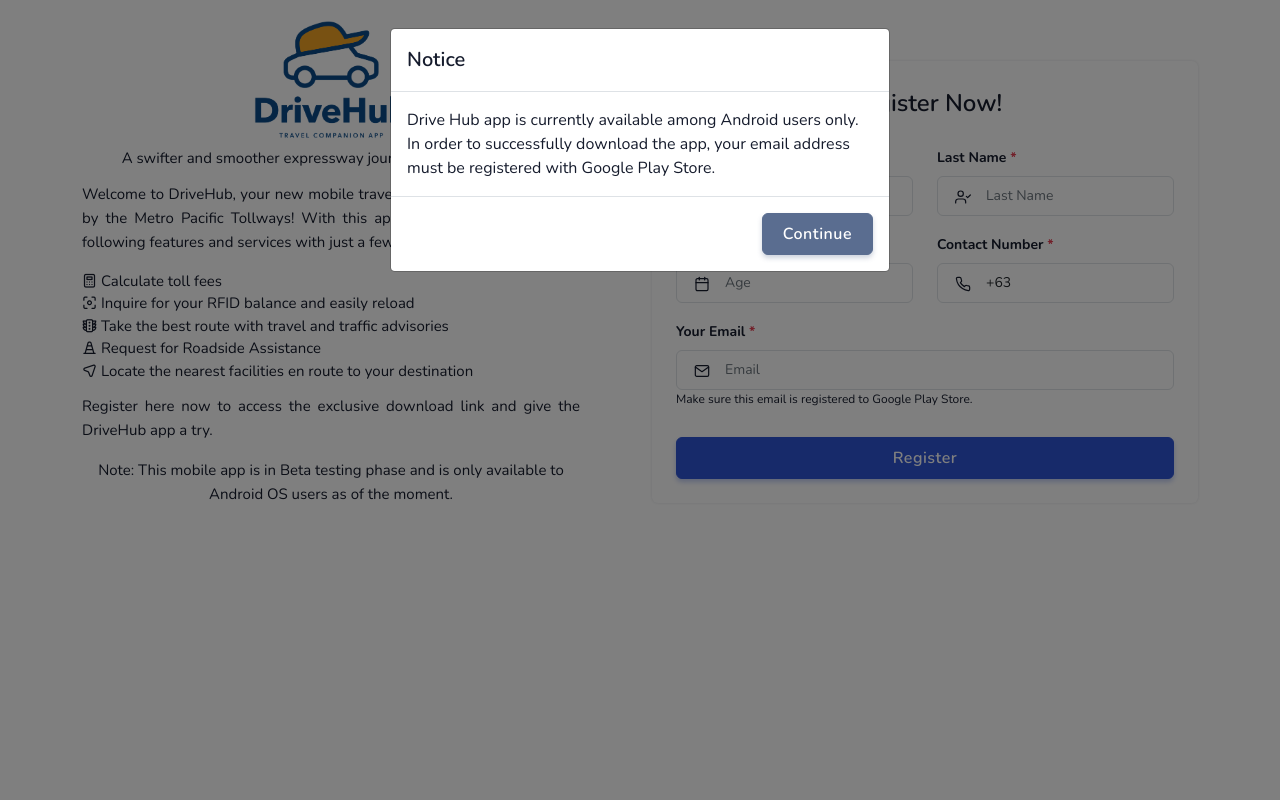
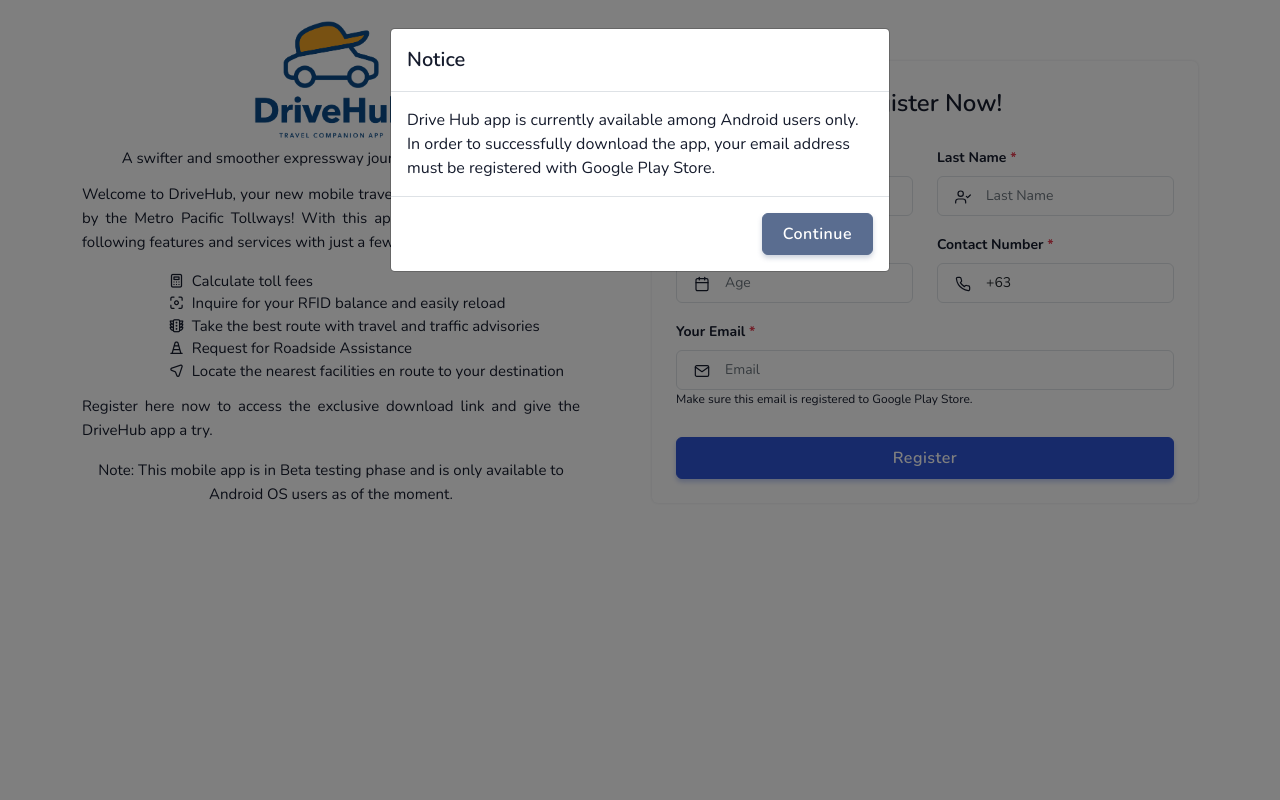
Before and after one commit to JMIRADOR27/Registration, a PHP site: page / in a window 1280 px wide. Run offline with PHP 8.4, Linux system fonts and the light colour scheme; data that the repository does not hold is empty; some libraries are stand-ins or nearby versions.

Commit message:
to cpanel

```diff
--- a/index.php
+++ b/index.php
@@ -54,12 +54,17 @@ if (mysqli_num_rows($stmt) >= 5000) {
                         <p align="justify">
                             Welcome to DriveHub, your new mobile travel companion brought to you by the Metro Pacific Tollways! With this app, you’ll be able to do the following features and services with just a few clicks:
                         </p>
+                        <div class="row">
+                       <div class="col-lg-2 col-md-2"></div>
+                        <div class="col-lg-10 col-md-10">
                         <div style="margin-bottom: 12px">
-                            <i class="uil uil-calculator"></i> Calculate toll fees<br>
-                            <i class="uil uil-capture"></i> Inquire for your RFID balance and easily reload<br>
-                            <i class="uil uil-traffic-light"></i> Take the best route with travel and traffic advisories<br>
-                            <i class="uil uil-no-entry"></i> Request for Roadside Assistance<br>
-                            <i class="uil uil-location-arrow"></i> Locate the nearest facilities en route to your destination<br>
+                            <i class="uil uil-calculator"></i>&nbsp; Calculate toll fees<br>
+                            <i class="uil uil-capture"></i>&nbsp; Inquire for your RFID balance and easily reload<br>
+                            <i class="uil uil-traffic-light"></i>&nbsp; Take the best route with travel and traffic advisories<br>
+                            <i class="uil uil-no-entry"></i>&nbsp; Request for Roadside Assistance<br>
+                            <i class="uil uil-location-arrow"></i>&nbsp; Locate the nearest facilities en route to your destination<br>
+                        </div>
+                        </div>
                         </div>
                         <p align="justify">
                             Register here now to access the exclusive download link and give the DriveHub app a try.
```
